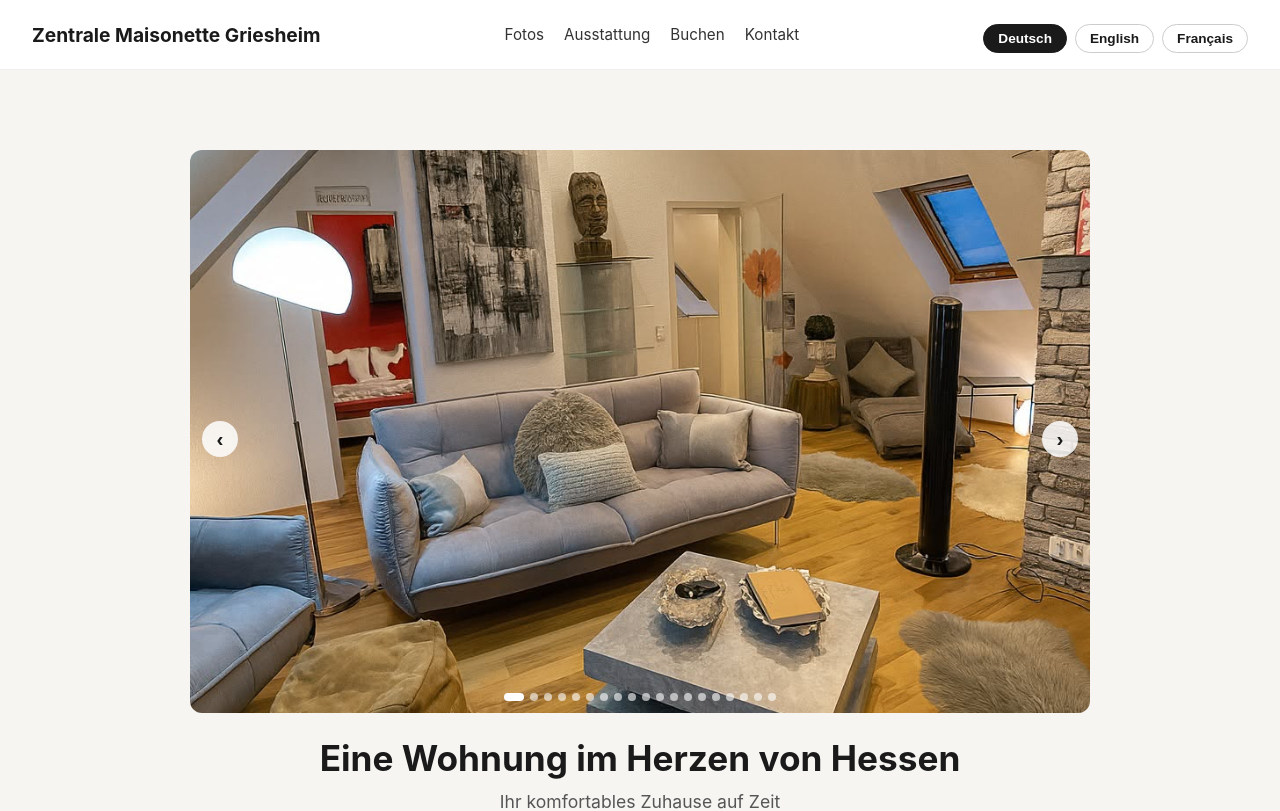
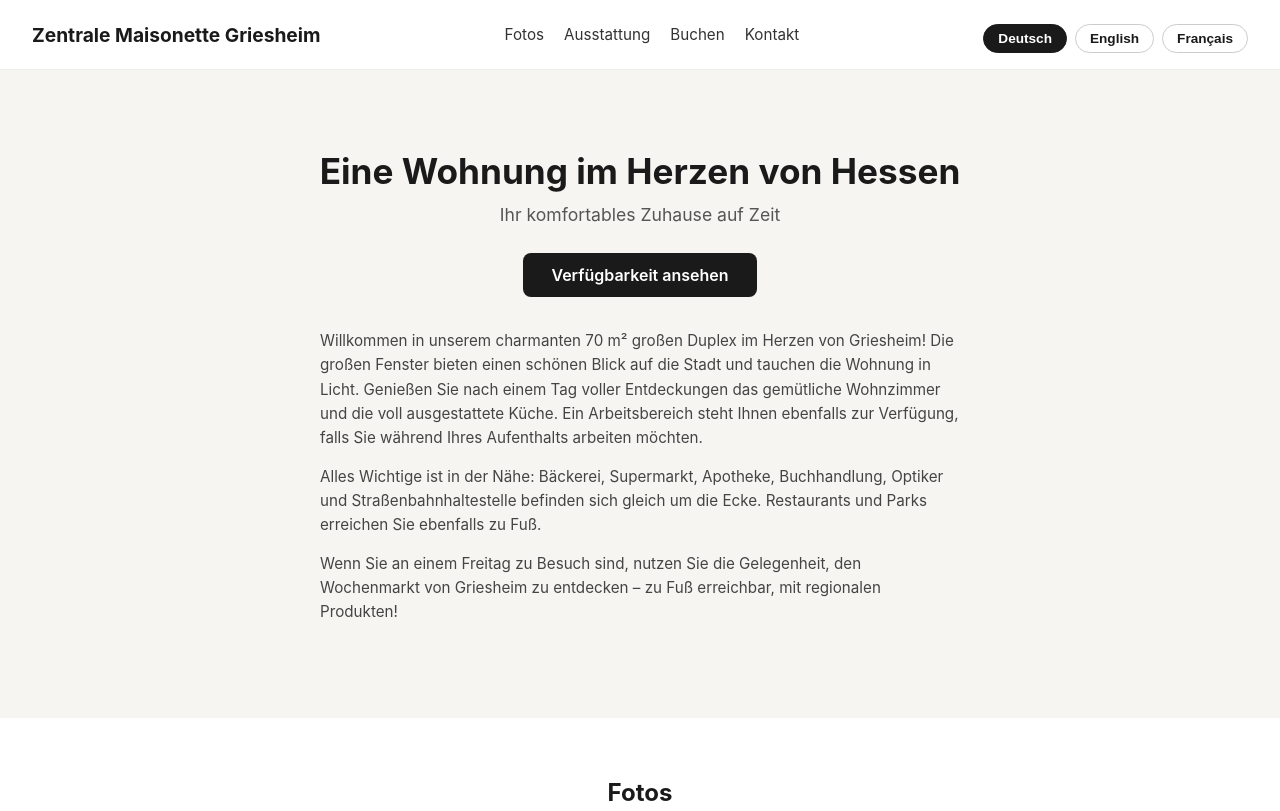
Before and after one commit to Redhwane-Kam/zentrale-maisonette-griesheim, a React (Create React App) app: page / in a window 1280 px wide. Shown: the top 811 px of the page. Built offline with nearby package versions, Linux system fonts and the light colour scheme; no server answers; the database is empty.

Commit message:
Add files via upload

```diff
--- a/src/pages/Home.js
+++ b/src/pages/Home.js
@@ -8,11 +8,13 @@ import CancellationPolicy from "../components/CancellationPolicy";
 import HeroCarousel from "../components/HeroCarousel";
 import RoomsGallery from "../components/RoomsGallery";
 import ContactBlock from "../components/ContactBlock";
-import { heroCarouselImages } from "../data/roomsGallery";
+import { useRoomContent } from "../data/useRoomContent";
 import "./Home.css";
 
 export default function Home() {
   const { t } = useLanguage();
+  const { rooms } = useRoomContent();
+  const heroImages = rooms.flatMap((room) => room.photos);
 
   return (
     <div className="page">
@@ -28,7 +30,7 @@ export default function Home() {
       </header>
 
       <section className="hero">
-        <HeroCarousel images={heroCarouselImages} />
+        <HeroCarousel images={heroImages} />
         <h1>{t.hero.title}</h1>
         <p>{t.hero.subtitle}</p>
         <a href="#booking" className="cta-button">{t.hero.cta}</a>
```
